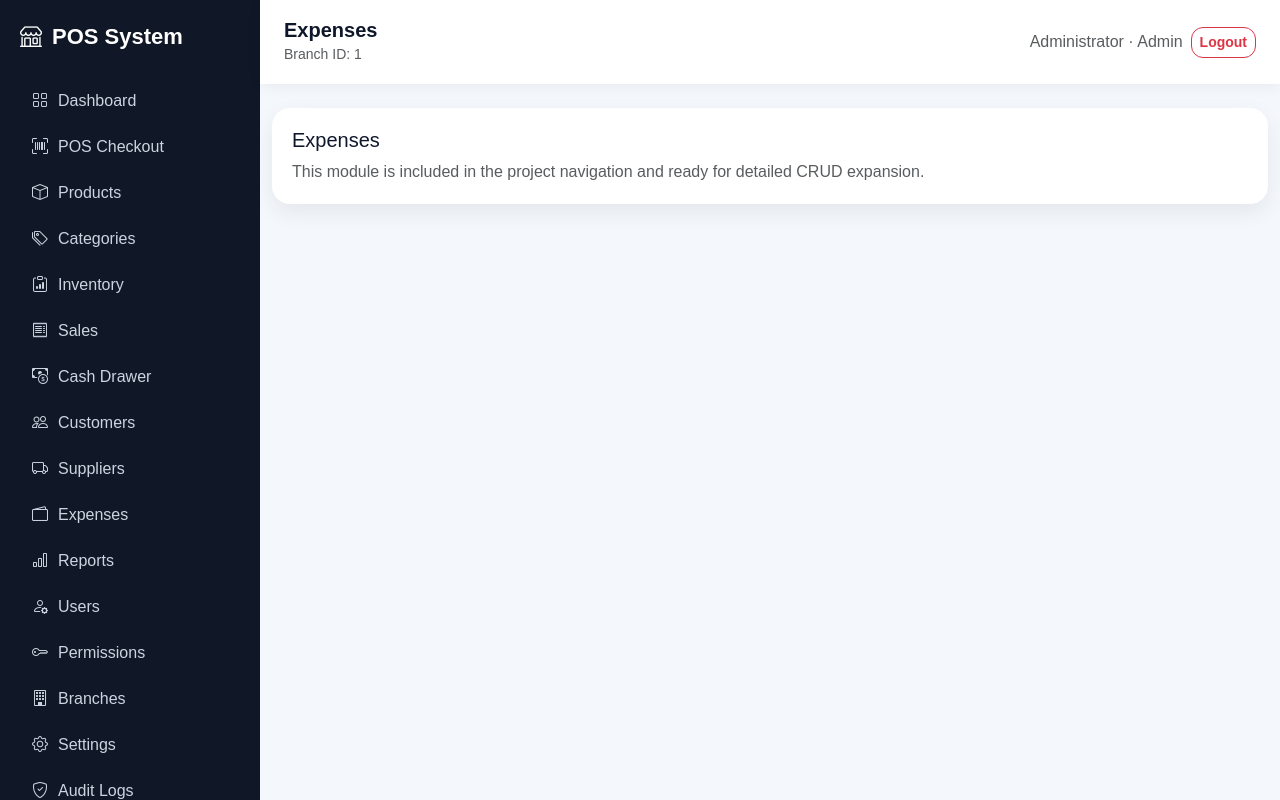
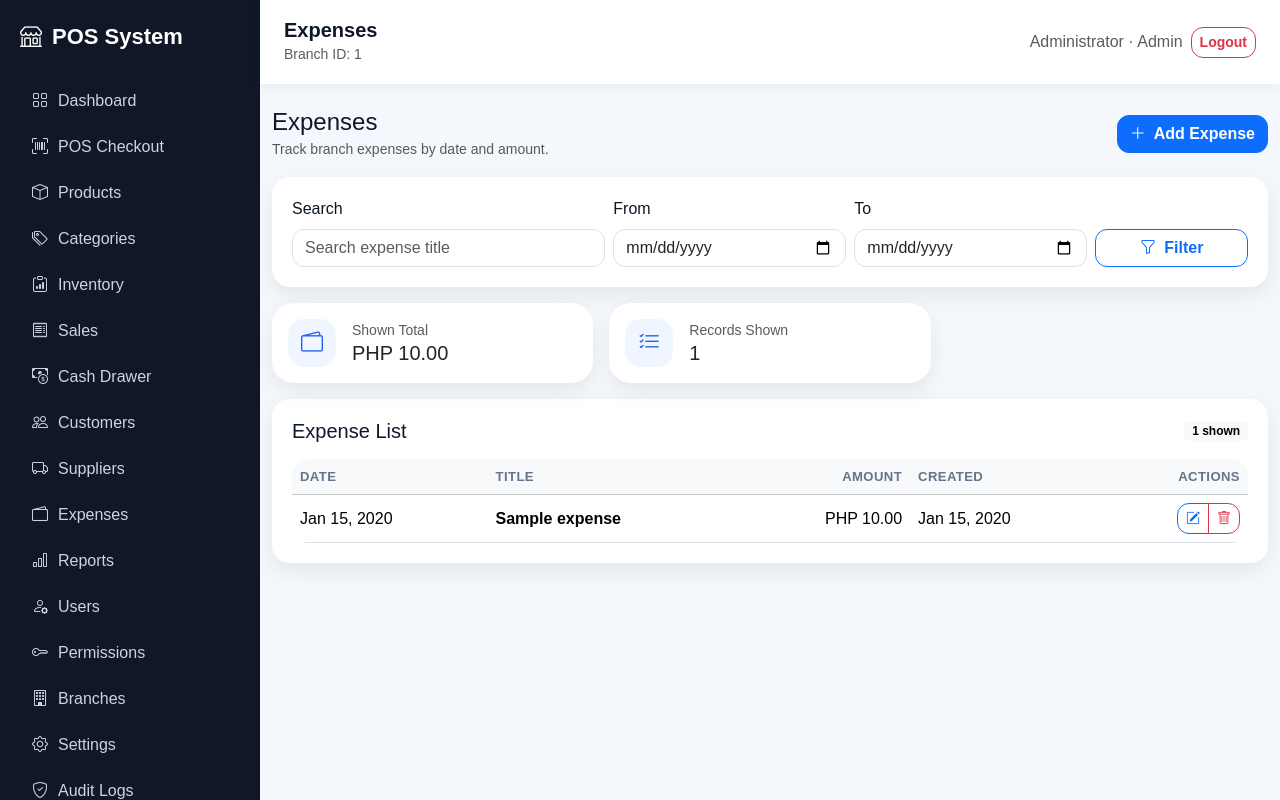
Before and after one commit to gjbulan/pos_system, a PHP site: page /expenses/index.php in a window 1280 px wide. Run offline with PHP 8.4, Linux system fonts and the light colour scheme; a user stored in the database is signed in; data comes from the database, SQL or seed files in the repository; tables that the repository leaves empty hold one stand-in row (values such as "Sample post").

Commit message:
Completed expenses CRUD

```diff
--- a/expenses/index.php
+++ b/expenses/index.php
@@ -1,10 +1,174 @@
 <?php
-$pageTitle = ucfirst(basename(__DIR__));
+$pageTitle = 'Expenses';
 require_once __DIR__ . '/../config/database.php';
-require_once __DIR__ . '/../includes/header.php';
+require_once __DIR__ . '/../auth/session.php';
+
+require_login();
+require_permission($pdo, 'expenses.manage');
+
+$branchId = current_branch_id();
+$search = trim($_GET['q'] ?? '');
+$dateFrom = trim($_GET['date_from'] ?? '');
+$dateTo = trim($_GET['date_to'] ?? '');
+
+$where = ['branch_id = ?'];
+$params = [$branchId];
+
+if ($search !== '') {
+    $where[] = 'title LIKE ?';
+    $params[] = '%' . $search . '%';
+}
+
+if ($dateFrom !== '') {
+    $where[] = 'expense_date >= ?';
+    $params[] = $dateFrom;
+}
+
+if ($dateTo !== '') {
+    $where[] = 'expense_date <= ?';
+    $params[] = $dateTo;
+}
+
+$stmt = $pdo->prepare(
+    'SELECT id, title, amount, expense_date, created_at
+     FROM expenses
+     WHERE ' . implode(' AND ', $where) . '
+     ORDER BY expense_date DESC, id DESC
+     LIMIT 300'
+);
+$stmt->execute($params);
+$expenses = $stmt->fetchAll();
+
+$totalAmount = 0;
+foreach ($expenses as $expense) {
+    $totalAmount += (float)$expense['amount'];
+}
+
+$flash = $_SESSION['flash'] ?? null;
+unset($_SESSION['flash']);
+
+include __DIR__ . '/../includes/header.php';
 ?>
+
+<div class="d-flex flex-column flex-md-row justify-content-between align-items-md-center gap-3 mb-3">
+    <div>
+        <h4 class="mb-0">Expenses</h4>
+        <small class="text-muted">Track branch expenses by date and amount.</small>
+    </div>
+    <a class="btn btn-primary" href="<?= app_url('expenses/add.php') ?>">
+        <i class="bi bi-plus-lg me-1"></i>
+        Add Expense
+    </a>
+</div>
+
+<?php if ($flash): ?>
+    <div class="alert alert-<?= htmlspecialchars($flash['type']) ?> alert-dismissible fade show" role="alert">
+        <?= htmlspecialchars($flash['message']) ?>
+        <button type="button" class="btn-close" data-bs-dismiss="alert" aria-label="Close"></button>
+    </div>
+<?php endif; ?>
+
+<div class="table-card mb-3">
+    <form class="row g-2 align-items-end" method="get">
+        <div class="col-lg-4 col-md-6">
+            <label class="form-label">Search</label>
+            <input
+                type="search"
+                name="q"
+                class="form-control"
+                placeholder="Search expense title"
+                value="<?= htmlspecialchars($search) ?>"
+            >
+        </div>
+        <div class="col-lg-3 col-md-6">
+            <label class="form-label">From</label>
+            <input type="date" name="date_from" class="form-control" value="<?= htmlspecialchars($dateFrom) ?>">
+        </div>
+        <div class="col-lg-3 col-md-6">
+            <label class="form-label">To</label>
+            <input type="date" name="date_to" class="form-control" value="<?= htmlspecialchars($dateTo) ?>">
+        </div>
+        <div class="col-lg-2 col-md-6 d-grid">
+            <button class="btn btn-outline-primary" type="submit">
+                <i class="bi bi-funnel me-1"></i>
+                Filter
+            </button>
+        </div>
+    </form>
+</div>
+
+<div class="row g-3 mb-3">
+    <div class="col-md-4">
+        <div class="card stat-card">
+            <div class="card-body d-flex align-items-center gap-3">
+                <div class="stat-icon"><i class="bi bi-wallet2"></i></div>
+                <div>
+                    <div class="text-muted small">Shown Total</div>
+                    <div class="h5 mb-0">PHP <?= number_format($totalAmount, 2) ?></div>
+                </div>
+            </div>
+        </div>
+    </div>
+    <div class="col-md-4">
+        <div class="card stat-card">
+            <div class="card-body d-flex align-items-center gap-3">
+                <div class="stat-icon"><i class="bi bi-list-check"></i></div>
+                <div>
+                    <div class="text-muted small">Records Shown</div>
+                    <div class="h5 mb-0"><?= count($expenses) ?></div>
+                </div>
+            </div>
+        </div>
+    </div>
+</div>
+
 <div class="table-card">
-  <h5><?= htmlspecialchars($pageTitle) ?></h5>
-  <p class="text-muted mb-0">This module is included in the project navigation and ready for detailed CRUD expansion.</p>
+    <div class="d-flex justify-content-between align-items-center mb-3">
+        <h5 class="mb-0">Expense List</h5>
+        <span class="badge text-bg-light"><?= count($expenses) ?> shown</span>
+    </div>
+
+    <div class="table-responsive">
+        <table class="table table-hover align-middle mb-0">
+            <thead class="table-light">
+                <tr>
+                    <th>Date</th>
+                    <th>Title</th>
+                    <th class="text-end">Amount</th>
+                    <th>Created</th>
+                    <th class="text-end">Actions</th>
+                </tr>
+            </thead>
+            <tbody>
+                <?php foreach ($expenses as $expense): ?>
+                    <tr>
+                        <td><?= htmlspecialchars(date('M d, Y', strtotime($expense['expense_date']))) ?></td>
+                        <td class="fw-semibold"><?= htmlspecialchars($expense['title']) ?></td>
+                        <td class="text-end">PHP <?= number_format((float)$expense['amount'], 2) ?></td>
+                        <td><?= htmlspecialchars(date('M d, Y', strtotime($expense['created_at']))) ?></td>
+                        <td class="text-end">
+                            <div class="btn-group btn-group-sm" role="group" aria-label="Expense actions">
+                                <a class="btn btn-outline-primary" href="<?= app_url('expenses/edit.php?id=' . (int)$expense['id']) ?>">
+                                    <i class="bi bi-pencil-square"></i>
+                                </a>
+                                <a class="btn btn-outline-danger" href="<?= app_url('expenses/delete.php?id=' . (int)$expense['id']) ?>">
+                                    <i class="bi bi-trash"></i>
+                                </a>
+                            </div>
+                        </td>
+                    </tr>
+                <?php endforeach; ?>
+
+                <?php if (!$expenses): ?>
+                    <tr>
+                        <td colspan="5" class="text-center text-muted py-4">
+                            No expenses found for this branch.
+                        </td>
+                    </tr>
+                <?php endif; ?>
+            </tbody>
+        </table>
+    </div>
 </div>
+
 <?php include __DIR__ . '/../includes/footer.php'; ?>
```
Also changed, not shown: expenses/add.php (added, +136 -0 lines), expenses/delete.php (added, +85 -0 lines), expenses/edit.php (added, +154 -0 lines).
